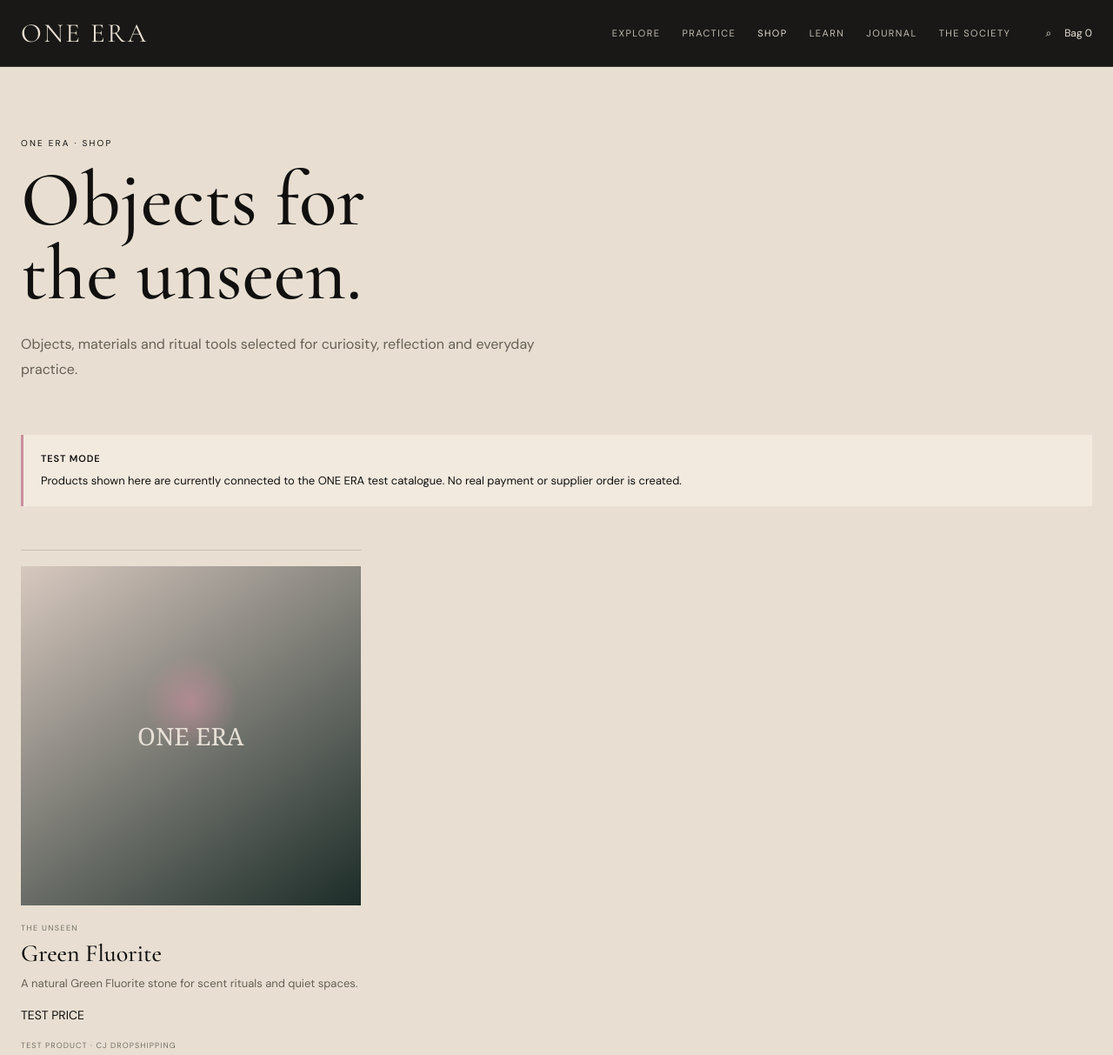
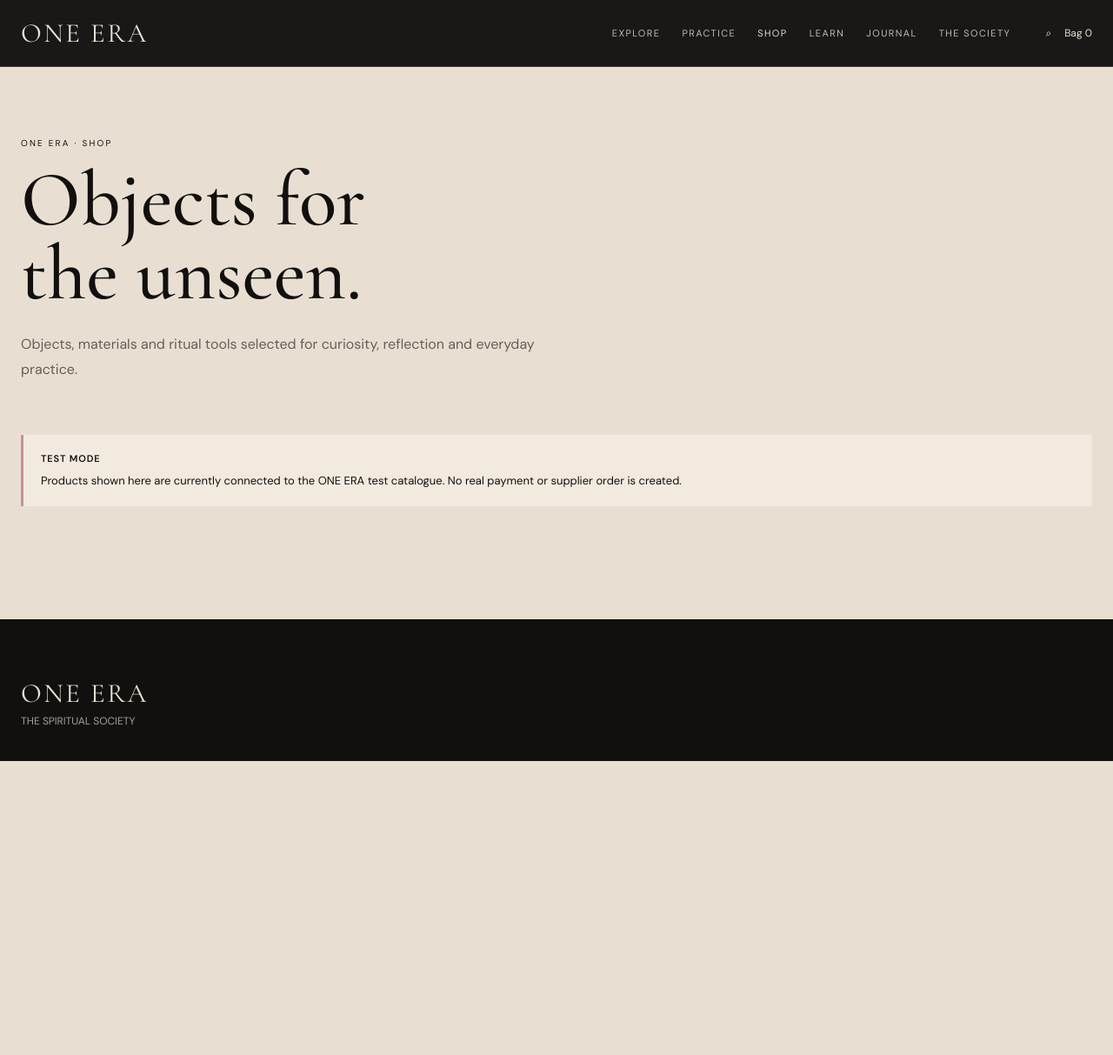
Before and after one commit to oneera1991-cyber/one-era, a plain HTML site: page shop.html in a window 1280 px wide. Shown: the top 1213 px of the page at 87% size. After the commit the page ends 875 px from the top, so only its background shows below. Drawn offline with nearby package versions, Linux system fonts and the light colour scheme.

Commit message:
Update shop.html

```diff
--- a/shop.html
+++ b/shop.html
@@ -288,266 +288,6 @@
 </footer>
 
 
-<script>
-
-async function loadShop(){
-
-  const grid = document.getElementById("productGrid");
-  const status = document.getElementById("shopStatus");
-
-  try{
-
-    const response = await fetch("products.json");
-
-    if(!response.ok){
-
-      throw new Error(
-        "products.json returned HTTP " +
-        response.status
-      );
-
-    }
-
-    const data = await response.json();
-
-
-    /*
-      Support both possible structures:
-
-      1.
-      [
-        {...},
-        {...}
-      ]
-
-      2.
-      {
-        "products":[
-          {...}
-        ]
-      }
-    */
-
-    let products = [];
-
-    if(Array.isArray(data)){
-
-      products = data;
-
-    }else if(
-      data &&
-      Array.isArray(data.products)
-    ){
-
-      products = data.products;
-
-    }
-
-
-    /*
-      Only show products that are available
-      or explicitly marked as test products.
-    */
-
-    products = products.filter(function(product){
-
-      return (
-        product.available === true ||
-        product.testMode === true
-      );
-
-    });
-
-
-    if(products.length === 0){
-
-      grid.innerHTML = `
-        <div class="empty-state">
-          No products are currently available
-          in the ONE ERA test catalogue.
-        </div>
-      `;
-
-      return;
-
-    }
-
-
-    grid.innerHTML = products.map(function(product){
-
-      const image =
-        product.images &&
-        product.images.length &&
-        product.images[0].url &&
-        !product.images[0].url.endsWith("/")
-
-          ? `
-            <img
-              src="${product.images[0].url}"
-              alt="${product.images[0].alt || product.name}"
-              loading="lazy"
-            >
-          `
-
-          : `
-            <div class="product-placeholder">
-              ONE ERA
-            </div>
-          `;
-
-
-      let price = "TEST PRICE";
-
-
-      if(
-        product.price &&
-        product.price.display
-      ){
-
-        price = product.price.display;
-
-      }
-
-
-      /*
-        Product Page expects:
-
-        product.html?product=green-fluorite
-      */
-
-      const slug =
-        product.slug ||
-        product.id;
-
-
-      return `
-
-        <article class="product-card">
-
-
-          <a
-            href="product.html?product=${encodeURIComponent(slug)}"
-            aria-label="View ${product.name}"
-          >
-
-            <div class="product-image">
-
-              ${image}
-
-            </div>
-
-          </a>
-
-
-          <div class="product-info">
-
-
-            <div class="product-eyebrow">
-
-              ${product.collection || ""}
-
-            </div>
-
-
-            <h2>
-
-              ${product.name || "Untitled Product"}
-
-            </h2>
-
-
-            <p>
-
-              ${
-                product.shortDescription ||
-                product.description ||
-                ""
-              }
-
-            </p>
-
-
-            <div class="product-price">
-
-              ${price}
-
-            </div>
-
-
-            ${
-              product.testMode === true
-
-                ? `
-                  <div class="product-status">
-                    TEST PRODUCT · CJ DROPSHIPPING
-                  </div>
-                `
-
-                : ""
-            }
-
-
-            <a
-              class="product-link"
-              href="product.html?product=${encodeURIComponent(slug)}"
-            >
-
-              View product
-
-            </a>
-
-
-          </div>
-
-
-        </article>
-
-      `;
-
-    }).join("");
-
-
-  }catch(error){
-
-    console.error(
-      "ONE ERA SHOP ERROR:",
-      error
-    );
-
-
-    status.innerHTML = `
-
-      <div class="error-state">
-
-        <strong>
-          SHOP COULD NOT LOAD
-        </strong>
-
-        <br><br>
-
-        ${error.message}
-
-        <br><br>
-
-        Make sure
-        <strong>products.json</strong>
-        exists in the same GitHub repository
-        as this page.
-
-      </div>
-
-    `;
-
-  }
-
-}
-
-
-loadShop();
-
-</script>
-
-
 <script src="script.js"></script>
 
 </body>
```
